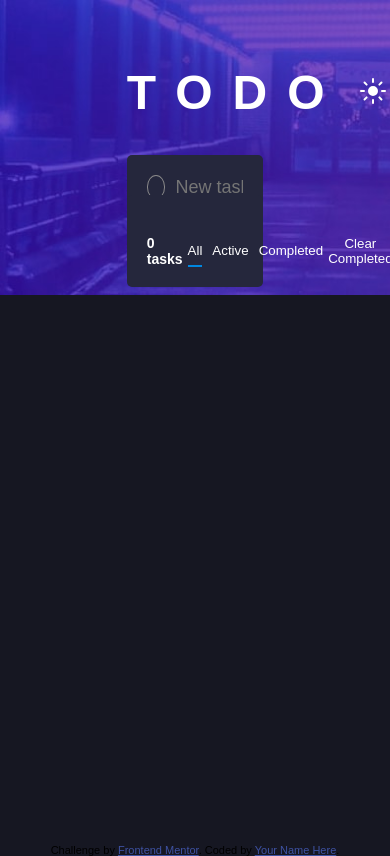
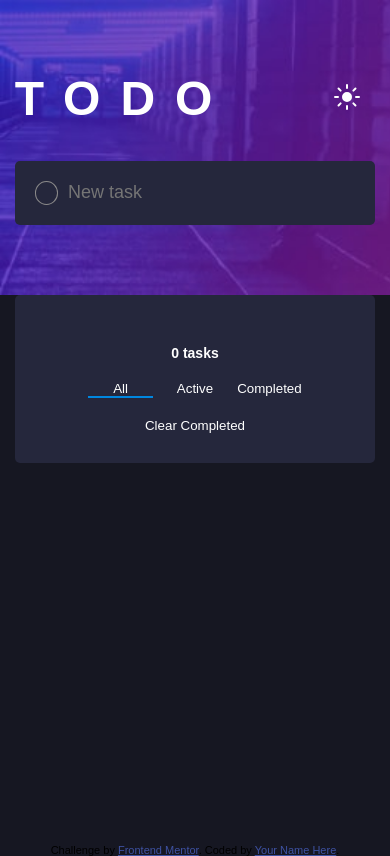
Before and after one commit to EufranioDiogo/todo-app, a plain HTML site: page index.html in a window 390 px wide. Drawn offline with nearby package versions, Linux system fonts and the light colour scheme; a web font is replaced by a local one.

Commit message:
Working on mobile version

```diff
--- a/CSS/dark-theme.css
+++ b/CSS/dark-theme.css
@@ -8,3 +8,9 @@
     --text-color-opacity-50: rgba(255, 255, 255, 0.486);
     --title-color: rgb(255, 255, 255);
 }
+
+@media screen and (max-width: 1024px) {
+    :root {
+        --header-background: url('../IMAGES/bg-mobile-dark.jpg');
+    }
+}
--- a/CSS/index.css
+++ b/CSS/index.css
@@ -26,7 +26,7 @@ body {
     width: 35%;
     display: flex;
     flex-direction: column;
-    margin-top: 6.5rem;
+    margin: auto 0;
     position: relative;
 }
 
@@ -146,7 +146,7 @@ background-color: rgba(0, 0, 0, 0.198);
     align-items: flex-start;
     padding: 2rem;
     background-color: var(--element-background-color);
-    margin-top: -10rem;
+    position: relative;
     z-index: 1;
     border-radius: 0.5rem;
 }
@@ -252,3 +252,40 @@ background-color: rgba(0, 0, 0, 0.198);
 .clear-completed-task-button:hover {
     color: var(--text-color);
 }
+@media screen and (min-width: 2000px) {
+    html {
+        font-size: 100%;
+    }
+    .header-container-internal-container {
+        width: 40%;
+    }
+    .activity-container {
+        width: 40%;
+    }
+}
+
+@media screen and (max-width: 1024px) {
+    .header-container-internal-container {
+        width: 80%;
+    }
+    .activity-container {
+        width: 80%;
+    }
+}
+
+@media screen and (max-width: 576px) {
+    .header-container-internal-container {
+        width: 92.5%;
+    }
+    .activity-container {
+        width: 92.5%;
+    }
+
+    .taks-container-controller {
+        flex-direction: column;
+        align-items: center;
+    }
+    .task-controller--item {
+        margin: 1rem 0;
+    }
+}
--- a/CSS/light-theme.css
+++ b/CSS/light-theme.css
@@ -8,3 +8,8 @@
     --text-color-opacity-50: rgba(255, 255, 255, 0.486);
     --title-color: rgb(255, 255, 255);
 }
+@media screen and (max-width: 1024px) {
+    :root {
+        --header-background: url('../IMAGES/bg-mobile-light.jpg');
+    }
+}
--- a/index.html
+++ b/index.html
@@ -111,11 +111,11 @@
       </div>
 
       <div class="taks-container-controller">
-        <h4 class="quant-of-itens-left">
+        <h4 class="task-controller--item quant-of-itens-left">
           {{ (activeTab == 'all' ? quantItems : activeTab == 'active' ? quantActive : activeTab == 'completed' ? quantCompleted : 0) + ' tasks '}}
         </h4>
 
-        <div class="tab-switcher-container">
+        <div class="task-controller--item tab-switcher-container">
           <button @click="changeTab" class="tab-switcher--item" :class="{ 'active-tab' : activeTab == 'all'}">
             All
           </button>
@@ -129,7 +129,7 @@
           </button>
         </div>
 
-        <button @click="clearCompleted" class="clear-completed-task-button">
+        <button @click="clearCompleted" class="task-controller--item clear-completed-task-button">
           Clear Completed
         </button>
       </div>
```
